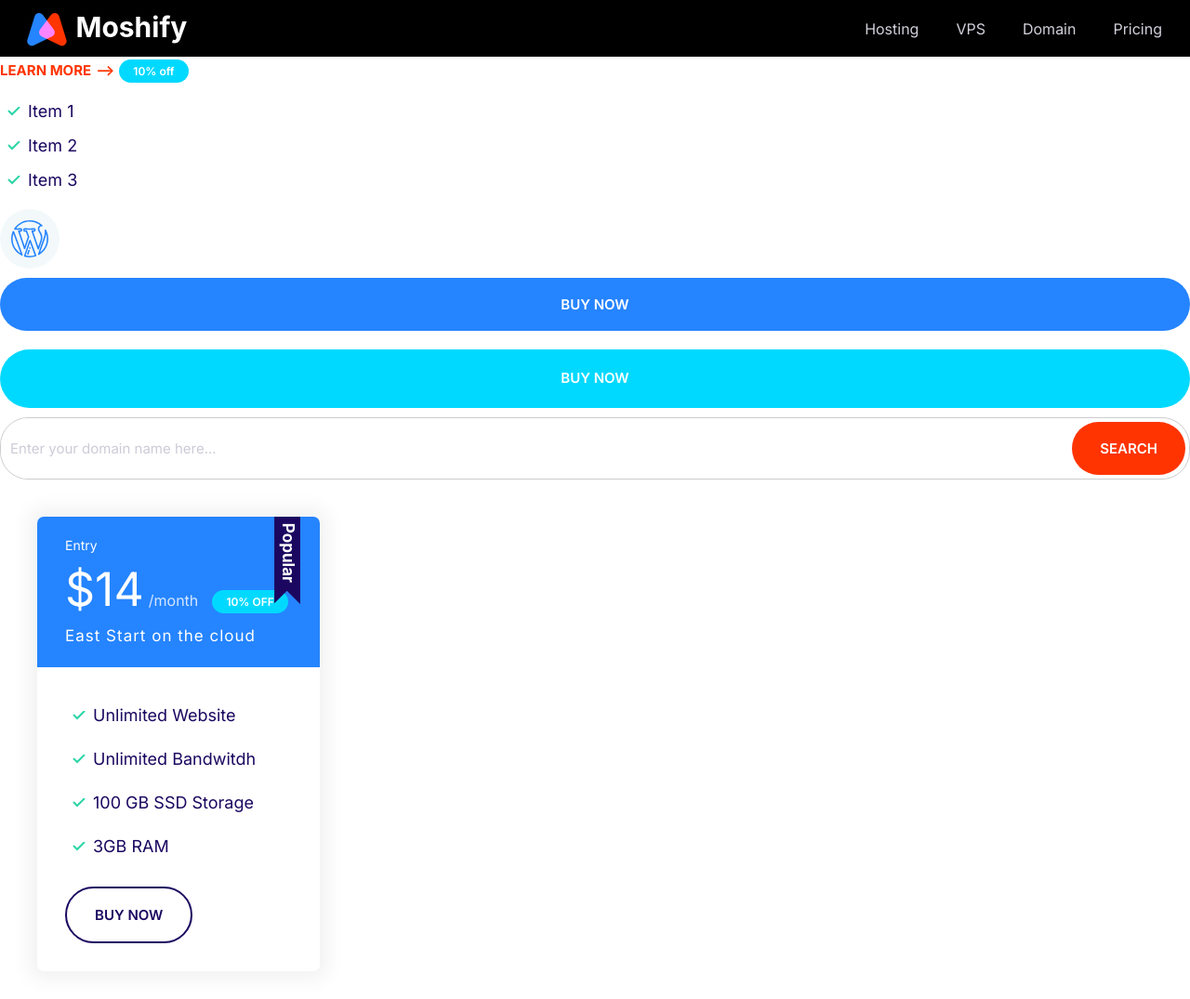
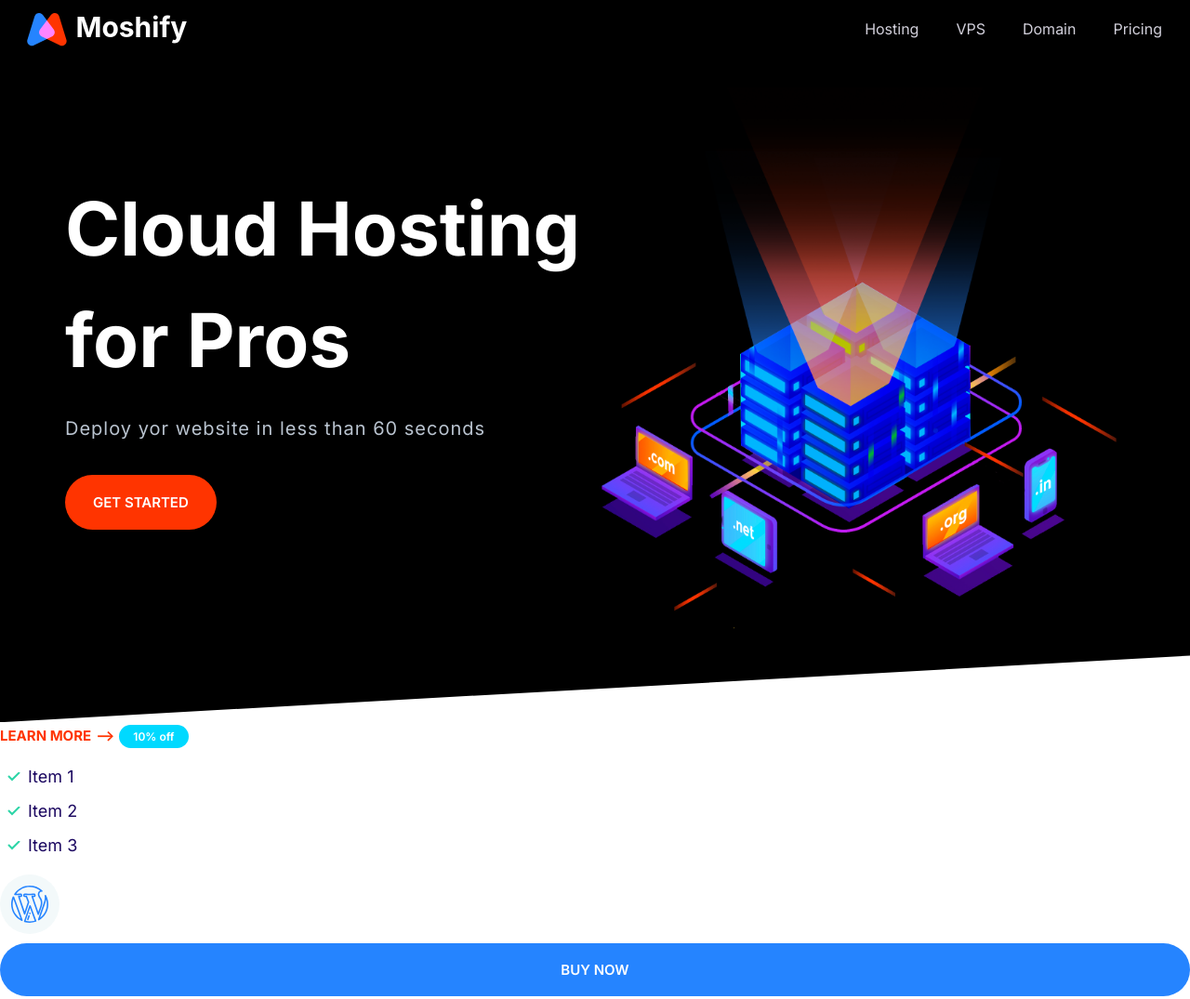
Before and after one commit to raghava219/DeployWebSite, a plain HTML site: page index.html in a window 1280 px wide. Shown: the top 1075 px of the page at 93% size. Drawn offline with Linux system fonts and the light colour scheme.

Commit message:
29 - Hero

```diff
--- a/css/style.css
+++ b/css/style.css
@@ -701,3 +701,31 @@
     border: 0;
   }
 }
+
+/* 29 - Hero */
+
+.hero {
+  clip-path: polygon(0% 0%, 100% 0%, 100% 90%, 0% 100%);
+}
+
+.hero__tagline {
+  font-size: 2rem;
+  color: #b9c3cf;
+  letter-spacing: 1px;
+  margin: 2rem 0 5rem;
+}
+
+.hero__image {
+  width: 100%;
+}
+
+@media screen and (min-width: 768px) {
+  .hero {
+    padding-top: 0;
+  }
+
+  .hero__content {
+    text-align: left;
+    align-self: center;
+  }
+}
--- a/index.html
+++ b/index.html
@@ -22,6 +22,17 @@
             <li class="nav__item"><a href="#">Pricing</a></li>
         </ul>
     </nav>
+
+    <section class="block block--dark block--skewed-left hero">
+        <div class="container grid grid--1x2">
+            <header class="block__header hero__content">
+                <h1 class="block__heading">Cloud Hosting for Pros</h1>
+                <p class="hero__tagline">Deploy yor website in less than 60 seconds</p>
+                <a href="" class="btn btn--accent btn--stretched">Get Started</a>
+            </header>
+            <img src="images/banner.png" alt="" class="hero__image" />
+        </div>
+    </section>
 
     <a href="#" class="link-arrow">Learn More</a>
     <span class="badge badge--secondary badge--small">10% off</span>
```
Also changed, not shown: components/hero.html (added, +10 -0 lines), images/banner.png (added).
